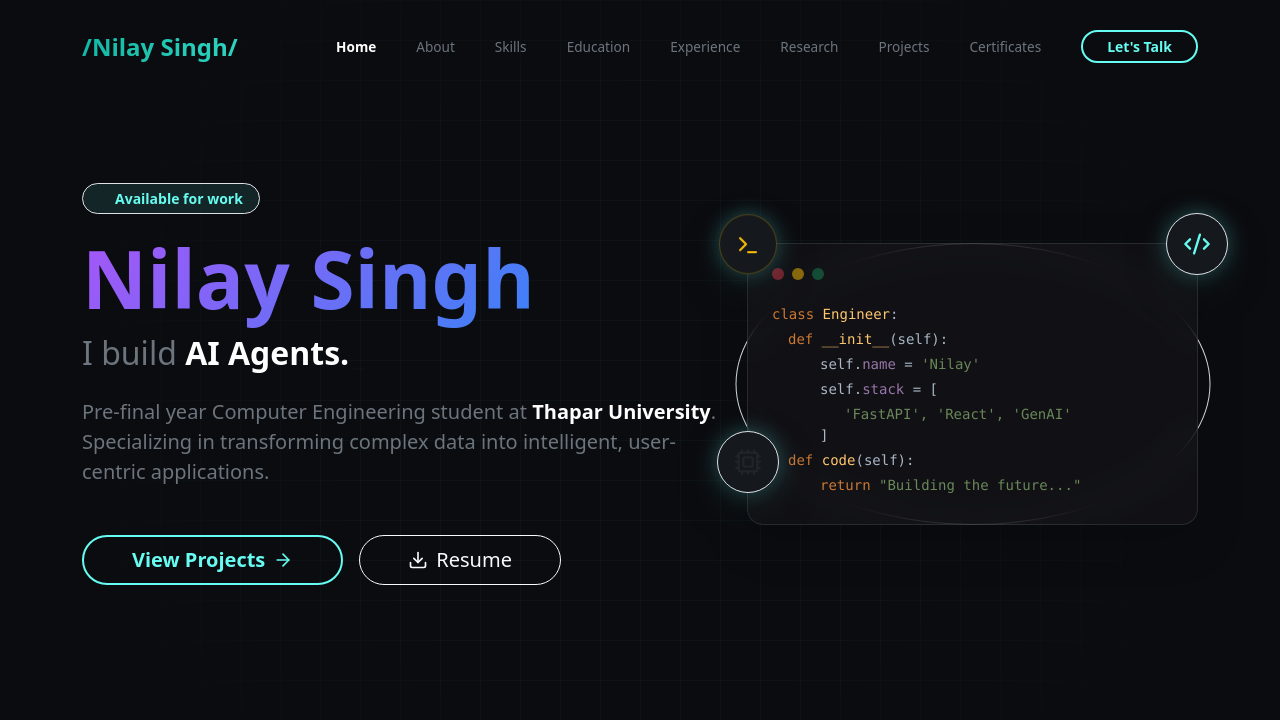
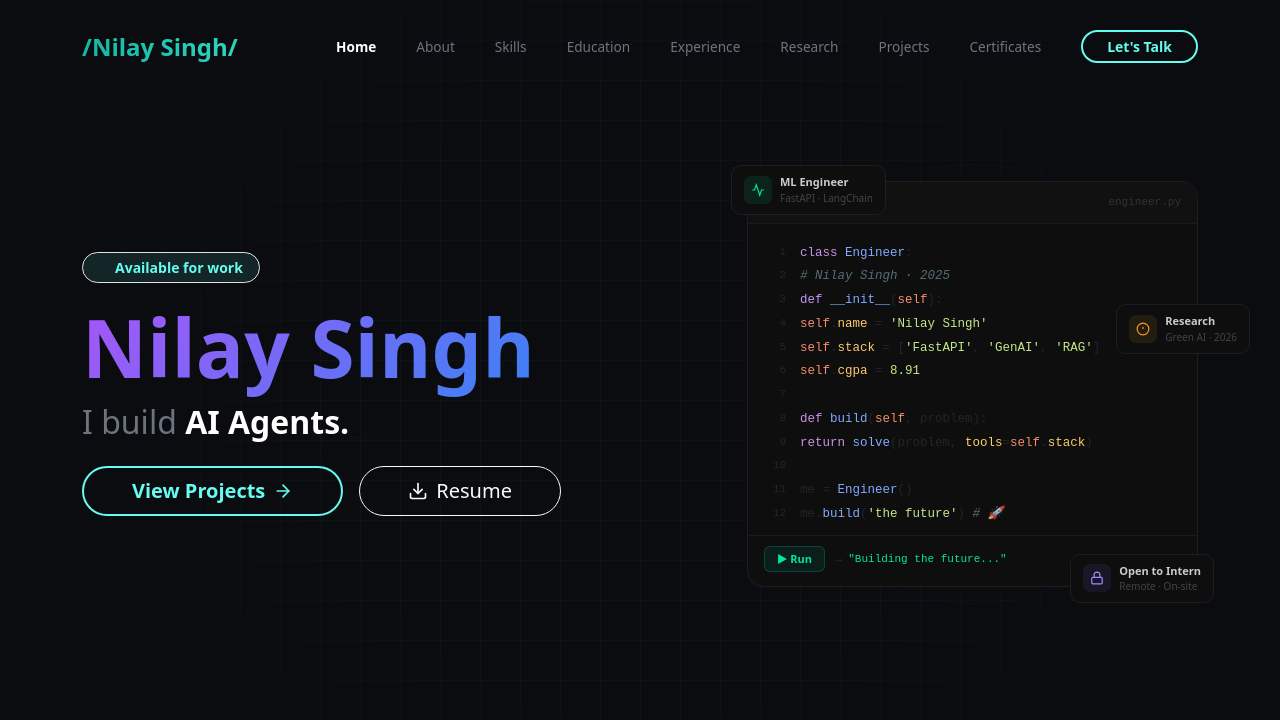
Before and after one commit to n1lays1ngh/Portfolio-Website, a React (Vite) app: page / in a window 1280 px wide. Shown: the top 720 px of the page. Built offline with nearby package versions, Linux system fonts and the light colour scheme.

Commit message:
Updated the hero and about sections

```diff
--- a/src/components/About.jsx
+++ b/src/components/About.jsx
@@ -1,76 +1,162 @@
 import React from 'react';
-import { Download, ArrowRight } from 'lucide-react';
+import { ArrowRight, Download } from 'lucide-react';
 import { DATA } from '../data';
 
+const s = {
+  section: { background: '#0a0a0a', padding: '100px 0', width: '100%' },
+  container: { maxWidth: '1300px', margin: '0 auto', padding: '0 24px' },
+  grid: { display: 'grid', gridTemplateColumns: '1fr 1fr', gap: '5rem', alignItems: 'center' },
+
+  // Left
+  eyebrow: { display: 'inline-flex', alignItems: 'center', gap: '10px', fontSize: '11px', fontWeight: 700, letterSpacing: '0.15em', textTransform: 'uppercase', color: '#00e5a0', marginBottom: '1.2rem' },
+  eyebrowLine: { width: '28px', height: '1.5px', background: '#00e5a0', display: 'inline-block' },
+  headline: { fontSize: '38px', fontWeight: 800, color: '#fff', lineHeight: 1.2, marginBottom: '1.4rem' },
+  gradientSpan: { background: 'linear-gradient(90deg, #7c6fff, #00e5a0)', WebkitBackgroundClip: 'text', WebkitTextFillColor: 'transparent', backgroundClip: 'text' },
+  bodyText: { fontSize: '14px', color: '#666', lineHeight: 1.85, marginBottom: '1rem' },
+  strong: { color: '#aaa', fontWeight: 600 },
+  divider: { width: '40px', height: '2px', background: '#1e1e1e', margin: '1.4rem 0' },
+
+  // Stats
+  statRow: { display: 'grid', gridTemplateColumns: 'repeat(3, 1fr)', gap: '10px', marginBottom: '1.8rem' },
+  statBox: { background: '#131313', border: '1px solid #1e1e1e', borderRadius: '12px', padding: '14px 10px', textAlign: 'center' },
+  statNum: { fontSize: '22px', fontWeight: 800, color: '#fff', marginBottom: '3px' },
+  statAccent: { fontSize: '14px', color: '#00e5a0' },
+  statLabel: { fontSize: '10px', color: '#444', textTransform: 'uppercase', letterSpacing: '0.08em' },
+
+  // Buttons
+  btnRow: { display: 'flex', alignItems: 'center', gap: '16px', flexWrap: 'wrap', marginBottom: '1.4rem' },
+  btnPrimary: { display: 'inline-flex', alignItems: 'center', gap: '8px', background: '#00e5a0', color: '#0a0a0a', fontSize: '13px', fontWeight: 700, padding: '11px 24px', borderRadius: '30px', textDecoration: 'none', border: 'none', cursor: 'pointer' },
+  btnGhost: { display: 'inline-flex', alignItems: 'center', gap: '8px', color: '#555', fontSize: '13px', fontWeight: 500, textDecoration: 'none', background: 'none', border: 'none', cursor: 'pointer' },
+
+  // Skill tags
+  tagRow: { display: 'flex', flexWrap: 'wrap', gap: '6px' },
+  tag: { fontSize: '11px', padding: '4px 10px', borderRadius: '20px', background: '#131313', color: '#666', border: '1px solid #1e1e1e' },
+
+  // Right / image
+  imgWrap: { position: 'relative', maxWidth: '380px', margin: '0 auto' },
+  imgDeco1: { position: 'absolute', top: '20px', left: '20px', right: '-20px', bottom: '-20px', border: '1px solid rgba(0,229,160,0.12)', borderRadius: '20px', zIndex: 1 },
+  imgDeco2: { position: 'absolute', top: '40px', left: '40px', right: '-40px', bottom: '-40px', border: '1px solid rgba(124,111,255,0.08)', borderRadius: '20px', zIndex: 0 },
+  imgFrame: { borderRadius: '20px', overflow: 'hidden', aspectRatio: '4/5', background: '#131313', border: '1px solid #1e1e1e', position: 'relative', zIndex: 2 },
+  img: { width: '100%', height: '100%', objectFit: 'cover', display: 'block' },
+
+  // Floating cards
+  floatCard: { position: 'absolute', zIndex: 4, background: '#131313', border: '1px solid #232323', borderRadius: '12px', padding: '10px 14px', display: 'flex', alignItems: 'center', gap: '10px' },
+  floatTL: { top: '-18px', left: '-18px' },
+  floatBR: { bottom: '-18px', right: '-18px' },
+  fcIconGreen: { width: '34px', height: '34px', borderRadius: '8px', background: 'rgba(0,229,160,0.1)', color: '#00e5a0', display: 'flex', alignItems: 'center', justifyContent: 'center', flexShrink: 0 },
+  fcIconPurple: { width: '34px', height: '34px', borderRadius: '8px', background: 'rgba(124,111,255,0.1)', color: '#9d8fff', display: 'flex', alignItems: 'center', justifyContent: 'center', flexShrink: 0 },
+  fcLabel: { fontSize: '11px', fontWeight: 700, color: '#fff', marginBottom: '2px' },
+  fcSub: { fontSize: '10px', color: '#555' },
+};
+
+const STATS = [
+  { num: '8.91', accent: '/10', label: 'CGPA' },
+  {num:'2804',accent:' AIR',label:'GATE 2026 DA RANK'},
+  { num: '9',    accent: '+',   label: 'Projects' },
+  { num: '1',    accent: '+',   label: 'Research paper' },
+];
+
+const TAGS = ['Python', 'Machine Learning', 'FastAPI', 'LangChain', 'RAG Systems', 'NLP', 'Deep Learning'];
+
 const About = () => (
-  <section id="about" className="bg-dark-section py-6">
-    <div className="container">
-      <div className="row align-items-center gx-5">
+  <section id="about" style={s.section}>
+    <div style={s.container}>
+      <div style={s.grid}>
 
-        {/* LEFT: Text Content */}
-        <div className="col-lg-6 mb-5 mb-lg-0 order-2 order-lg-1">
-          <div className="d-inline-block mb-3">
-            <span className="text-teal fw-bold text-uppercase tracking-wide small border-bottom border-teal pb-1">
-              About Me
-            </span>
+        {/* ── LEFT ── */}
+        <div>
+          <div style={s.eyebrow}>
+            <span style={s.eyebrowLine} />
+            About Me
           </div>
 
-          <h2 className="display-5 fw-bold text-white mb-4">
-            Engineering the Future with <br />
-            <span className="text-gradient-purple-blue">Code & Data</span>
+          <h2 style={s.headline}>
+            Engineering the Future<br />
+            with <span style={s.gradientSpan}>Code &amp; Data</span>
           </h2>
 
-          <p className="text-secondary lead mb-4" style={{ fontSize: '1.1rem', lineHeight: '1.8' }}>
-            I am a pre-final year Computer Engineering undergraduate at <strong className="text-white">Thapar Institute of Engineering and Technology</strong>, driven by a passion for solving complex problems and building impactful solutions.
+          <p style={s.bodyText}>
+            Pre-final year Computer Engineering undergraduate at{' '}
+            <strong style={s.strong}>Thapar Institute of Engineering and Technology, Patiala</strong>{' '}
+            — driven by a passion for building things that actually matter.
+          </p>
+          <p style={s.bodyText}>
+            I specialize in machine learning, NLP, and backend development using FastAPI.
+            Experience is my best teacher — I learn from every challenge, whether it's a
+            breakthrough or a setback. I actively explore emerging technologies to grow
+            both personally and professionally.
           </p>
 
-          <p className="text-secondary mb-5" style={{ lineHeight: '1.7' }}>
-            With a solid foundation in Python, I specialize in machine learning, NLP, and backend development using FastAPI. I believe that experience is the best teacher, and I constantly strive to learn from every challenge—whether it's a success or a setback. Beyond academics, I actively explore emerging technologies to grow both personally and professionally.
-          </p>
+          <div style={s.divider} />
 
-          <div className="d-flex gap-3">
-            {/* <a
-              href="/resume.pdf"
-              download="Nilay_Singh_Resume.pdf"
-              className="btn btn-teal rounded-pill px-4 py-2 d-inline-flex align-items-center gap-2"
-            >
-              Download CV <Download size={18} />
-            </a> */}
+          {/* Stats */}
+          <div style={s.statRow}>
+            {STATS.map((st, i) => (
+              <div key={i} style={s.statBox}>
+                <div style={s.statNum}>
+                  {st.num}<span style={s.statAccent}>{st.accent}</span>
+                </div>
+                <div style={s.statLabel}>{st.label}</div>
+              </div>
+            ))}
+          </div>
 
-            <a href="#contact" className="btn btn-link text-white text-decoration-none d-inline-flex align-items-center gap-2 group-hover-move">
-              Let's Talk <ArrowRight size={18} className="transition-transform" />
+          {/* Buttons */}
+          <div style={s.btnRow}>
+            <a href="#contact" style={s.btnPrimary}>
+              Let's Talk <ArrowRight size={15} />
             </a>
+            <a href="/resume.pdf" download="Nilay_Singh_Resume.pdf" style={s.btnGhost}>
+              <Download size={14} /> Download CV
+            </a>
+          </div>
+
+          {/* Tags */}
+          <div style={s.tagRow}>
+            {TAGS.map((tag, i) => (
+              <span key={i} style={s.tag}>{tag}</span>
+            ))}
           </div>
         </div>
 
-        {/* RIGHT: Image Content */}
-        <div className="col-lg-6 order-1 order-lg-2 mb-5 mb-lg-0">
-          <div className="position-relative mx-auto" style={{ maxWidth: '450px' }}>
-            {/* Main Image */}
-            <div className="ratio ratio-1x1 rounded-4 overflow-hidden shadow-lg position-relative z-2 border border-secondary border-opacity-10">
-              <img
-                src={DATA.about.img}
-                alt="Nilay Singh"
-                className="object-fit-cover w-100 h-100 transition-transform hover-scale"
-              />
+        {/* ── RIGHT ── */}
+        <div>
+          <div style={s.imgWrap}>
+            <div style={s.imgDeco1} />
+            <div style={s.imgDeco2} />
+
+            {/* Top-left card */}
+            <div style={{ ...s.floatCard, ...s.floatTL }}>
+              <div style={s.fcIconGreen}>
+                <svg width="16" height="16" viewBox="0 0 24 24" fill="none" stroke="currentColor" strokeWidth="2" strokeLinecap="round" strokeLinejoin="round">
+                  <polyline points="22 12 18 12 15 21 9 3 6 12 2 12"/>
+                </svg>
+              </div>
+              <div>
+                <div style={s.fcLabel}>8.91 CGPA</div>
+                <div style={s.fcSub}>Thapar University</div>
+              </div>
             </div>
 
-            {/* Decorative Background Elements */}
-            <div className="position-absolute top-0 start-0 w-100 h-100 border border-teal rounded-4 z-1"
-                 style={{ transform: 'translate(20px, 20px)', opacity: 0.5 }}></div>
+            {/* Image */}
+            <div style={s.imgFrame}>
+              <img src={DATA.about.img} alt="Nilay Singh" style={s.img} />
+            </div>
 
-            {/* Floating Badge */}
-            {/* <div className="position-absolute bottom-0 end-0 z-3 bg-dark-card p-3 rounded-3 shadow-lg border border-secondary border-opacity-25 mb-4 me-n4 d-none d-md-block">
-              <div className="d-flex align-items-center gap-3">
-                <div className="bg-teal-light p-2 rounded-circle text-teal">
-                  <span className="fw-bold fs-4">2+</span>
-                </div>
-                <div className="text-white lh-1 text-start">
-                  <div className="fw-bold">Years of</div>
-                  <div className="small text-secondary">Experience</div>
-                </div>
+            {/* Bottom-right card */}
+            <div style={{ ...s.floatCard, ...s.floatBR }}>
+              <div style={s.fcIconPurple}>
+                <svg width="16" height="16" viewBox="0 0 24 24" fill="none" stroke="currentColor" strokeWidth="2" strokeLinecap="round" strokeLinejoin="round">
+                  <path d="M14 2H6a2 2 0 0 0-2 2v16a2 2 0 0 0 2 2h12a2 2 0 0 0 2-2V8z"/>
+                  <polyline points="14 2 14 8 20 8"/>
+                </svg>
               </div>
-            </div> */}
+              <div>
+                <div style={s.fcLabel}>Research Paper</div>
+                <div style={s.fcSub}>Green AI · In progress</div>
+              </div>
+            </div>
+
           </div>
         </div>
 
--- a/src/components/Education.jsx
+++ b/src/components/Education.jsx
@@ -4,7 +4,7 @@ import { DATA } from '../data';
 
 const s = {
   section: { background: '#0a0a0a', padding: '80px 0', width: '100%' },
-  container: { maxWidth: '860px', margin: '0 auto', padding: '0 24px' },
+  container: { maxWidth: '1100px', margin: '0 auto', padding: '0 24px' },
   eyebrow: { fontSize: '11px', fontWeight: 700, letterSpacing: '0.15em', textTransform: 'uppercase', color: '#00e5a0', marginBottom: '6px', display: 'block' },
   title: { fontSize: '32px', fontWeight: 700, color: '#fff', marginBottom: '6px' },
   sub: { fontSize: '14px', color: '#555', marginBottom: '40px' },
--- a/src/components/Experience.jsx
+++ b/src/components/Experience.jsx
@@ -17,7 +17,7 @@ const s = {
     width: '100%',
   },
   container: {
-    maxWidth: '860px',
+    maxWidth: '1100px',
     margin: '0 auto',
     padding: '0 24px',
   },
--- a/src/components/Hero.jsx
+++ b/src/components/Hero.jsx
@@ -3,6 +3,8 @@ import { Download, Code2, Terminal, Cpu, ArrowRight } from 'lucide-react';
 import { Typewriter } from 'react-simple-typewriter';
 import { motion } from 'framer-motion';
 import { DATA } from '../data';
+
+
 
 const Hero = () => {
   return (
@@ -55,12 +57,12 @@ const Hero = () => {
               </h2>
 
               {/* Bio */}
-              <div className="lead text-secondary mb-5 fs-5" style={{ maxWidth: '650px' }}>
+              {/* <div className="lead text-secondary mb-5 fs-5" style={{ maxWidth: '650px' }}>
                 <p className="mb-0">
                   Pre-final year Computer Engineering student at <span className="text-white fw-semibold">Thapar University</span>.
                   Specializing in transforming complex data into intelligent, user-centric applications.
                 </p>
-              </div>
+              </div> */}
 
               {/* Buttons */}
               <div className="d-flex flex-column flex-sm-row gap-3 justify-content-center justify-content-lg-start">
@@ -86,54 +88,87 @@ const Hero = () => {
               animate={{ opacity: 1, scale: 1 }}
               transition={{ duration: 0.8, delay: 0.2 }}
             >
-              {/* Glassmorphism Card */}
-              <div className="floating-card p-4 rounded-4 shadow-lg position-relative z-2 border border-secondary border-opacity-25"
-                   style={{
-                     background: 'rgba(20, 20, 25, 0.7)',
-                     backdropFilter: 'blur(12px)'
-                   }}>
+              <div style={{ position: 'relative' }}>
 
-                {/* Window Controls */}
-                <div className="d-flex gap-2 mb-4 opacity-50">
-                  <div className="rounded-circle bg-danger" style={{width:12, height:12}}></div>
-                  <div className="rounded-circle bg-warning" style={{width:12, height:12}}></div>
-                  <div className="rounded-circle bg-success" style={{width:12, height:12}}></div>
-                </div>
+                {/* Rings */}
+                <div style={{ position: 'absolute', width: '320px', height: '320px', top: '50%', left: '50%', transform: 'translate(-50%, -50%)', borderRadius: '50%', border: '1px solid rgba(0,229,160,0.06)', zIndex: 1, pointerEvents: 'none' }} />
+                <div style={{ position: 'absolute', width: '440px', height: '440px', top: '50%', left: '50%', transform: 'translate(-50%, -50%)', borderRadius: '50%', border: '1px solid rgba(124,111,255,0.04)', zIndex: 1, pointerEvents: 'none' }} />
 
-                {/* Python Code Snippet */}
-                <div className="font-monospace small" style={{ color: '#a9b7c6' }}>
-                  <div className="mb-1"><span style={{ color: '#cc7832' }}>class</span> <span style={{ color: '#ffc66d' }}>Engineer</span>:</div>
-                  <div className="mb-1 ps-3"><span style={{ color: '#cc7832' }}>def</span> <span style={{ color: '#ffc66d' }}>__init__</span>(self):</div>
-                  <div className="mb-1 ps-5">self.<span style={{ color: '#9876aa' }}>name</span> = <span style={{ color: '#6a8759' }}>'Nilay'</span></div>
-                  <div className="mb-1 ps-5">self.<span style={{ color: '#9876aa' }}>stack</span> = [</div>
-                  <div className="ps-5 ms-4" style={{ color: '#6a8759' }}>'FastAPI', 'React', 'GenAI'</div>
-                  <div className="mb-1 ps-5">]</div>
-                  <div className="mb-1 ps-3"><span style={{ color: '#cc7832' }}>def</span> <span style={{ color: '#ffc66d' }}>code</span>(self):</div>
-                  <div className="mb-1 ps-5"><span style={{ color: '#cc7832' }}>return</span> <span style={{ color: '#6a8759' }}>"Building the future..."</span></div>
-                </div>
-
-                {/* Orbiting Icons */}
-                <div className="position-absolute top-0 start-100 translate-middle floating-icon" style={{animationDelay: '0s'}}>
-                  <div className="bg-dark-card p-3 rounded-circle border border-teal border-opacity-25 shadow-lg glow-teal">
-                    <Code2 className="text-teal" size={28} />
+                {/* Chip — top left */}
+                <div style={{ position: 'absolute', top: '-16px', left: '-16px', zIndex: 3, background: '#0e0e0e', border: '1px solid #1e1e1e', borderRadius: '10px', padding: '8px 12px', display: 'flex', alignItems: 'center', gap: '8px' }}>
+                  <div style={{ width: '28px', height: '28px', borderRadius: '7px', background: 'rgba(0,229,160,0.1)', color: '#00e5a0', display: 'flex', alignItems: 'center', justifyContent: 'center' }}>
+                    <svg width="14" height="14" viewBox="0 0 24 24" fill="none" stroke="currentColor" strokeWidth="2"><polyline points="22 12 18 12 15 21 9 3 6 12 2 12"/></svg>
+                  </div>
+                  <div>
+                    <div style={{ fontSize: '11px', fontWeight: 700, color: '#ccc' }}>ML Engineer</div>
+                    <div style={{ fontSize: '10px', color: '#444' }}>FastAPI · LangChain</div>
                   </div>
                 </div>
 
-                <div className="position-absolute bottom-0 start-0 translate-middle floating-icon" style={{animationDelay: '1.5s'}}>
-                  <div className="bg-dark-card p-3 rounded-circle border border-purple border-opacity-25 shadow-lg glow-purple">
-                    <Cpu className="text-purple" size={28} />
+                {/* Chip — right middle */}
+                <div style={{ position: 'absolute', top: '50%', right: '-52px', transform: 'translateY(-80px)', zIndex: 3, background: '#0e0e0e', border: '1px solid #1e1e1e', borderRadius: '10px', padding: '8px 12px', display: 'flex', alignItems: 'center', gap: '8px' }}>
+                  <div style={{ width: '28px', height: '28px', borderRadius: '7px', background: 'rgba(239,159,39,0.1)', color: '#ef9f27', display: 'flex', alignItems: 'center', justifyContent: 'center' }}>
+                    <svg width="14" height="14" viewBox="0 0 24 24" fill="none" stroke="currentColor" strokeWidth="2"><circle cx="12" cy="12" r="10"/><line x1="12" y1="8" x2="12" y2="12"/><line x1="12" y1="16" x2="12.01" y2="16"/></svg>
+                  </div>
+                  <div>
+                    <div style={{ fontSize: '11px', fontWeight: 700, color: '#ccc' }}>Research</div>
+                    <div style={{ fontSize: '10px', color: '#444' }}>Green AI · 2026</div>
                   </div>
                 </div>
 
-                 <div className="position-absolute top-0 start-0 translate-middle floating-icon" style={{animationDelay: '3s'}}>
-                  <div className="bg-dark-card p-3 rounded-circle border border-warning border-opacity-25 shadow-lg">
-                    <Terminal className="text-warning" size={24} />
+                {/* Chip — bottom right */}
+                <div style={{ position: 'absolute', bottom: '-16px', right: '-16px', zIndex: 3, background: '#0e0e0e', border: '1px solid #1e1e1e', borderRadius: '10px', padding: '8px 12px', display: 'flex', alignItems: 'center', gap: '8px' }}>
+                  <div style={{ width: '28px', height: '28px', borderRadius: '7px', background: 'rgba(124,111,255,0.1)', color: '#9d8fff', display: 'flex', alignItems: 'center', justifyContent: 'center' }}>
+                    <svg width="14" height="14" viewBox="0 0 24 24" fill="none" stroke="currentColor" strokeWidth="2"><rect x="3" y="11" width="18" height="11" rx="2"/><path d="M7 11V7a5 5 0 0 1 10 0v4"/></svg>
+                  </div>
+                  <div>
+                    <div style={{ fontSize: '11px', fontWeight: 700, color: '#ccc' }}>Open to Intern</div>
+                    <div style={{ fontSize: '10px', color: '#444' }}>Remote · On-site</div>
                   </div>
                 </div>
+
+                {/* Code Card */}
+                <div style={{ background: '#0e0e0e', border: '1px solid #1e1e1e', borderRadius: '16px', overflow: 'hidden', position: 'relative', zIndex: 2 }}>
+
+                  {/* Title bar */}
+                  <div style={{ display: 'flex', alignItems: 'center', gap: '8px', padding: '12px 16px', borderBottom: '1px solid #1a1a1a', background: '#111' }}>
+                    <div style={{ width: '11px', height: '11px', borderRadius: '50%', background: '#ff5f57' }} />
+                    <div style={{ width: '11px', height: '11px', borderRadius: '50%', background: '#ffbd2e' }} />
+                    <div style={{ width: '11px', height: '11px', borderRadius: '50%', background: '#28ca42' }} />
+                    <span style={{ fontSize: '11px', color: '#333', marginLeft: 'auto', fontFamily: 'monospace' }}>engineer.py</span>
+                  </div>
+
+                  {/* Code body */}
+                  <div style={{ padding: '18px 20px 8px', fontFamily: "'Fira Code', 'Cascadia Code', monospace", fontSize: '12.5px', lineHeight: 1.9 }}>
+                    {[
+                      <><span style={{color:'#c792ea'}}>class</span> <span style={{color:'#82aaff'}}>Engineer</span>:</>,
+                      <><span style={{color:'#546e7a',fontStyle:'italic'}}>  # Nilay Singh · 2025</span></>,
+                      <>  <span style={{color:'#c792ea'}}>def</span> <span style={{color:'#82aaff'}}>__init__</span>(<span style={{color:'#f78c6c'}}>self</span>):</>,
+                      <>    <span style={{color:'#f78c6c'}}>self</span>.<span style={{color:'#ffcb6b'}}>name</span>  = <span style={{color:'#c3e88d'}}>'Nilay Singh'</span></>,
+                      <>    <span style={{color:'#f78c6c'}}>self</span>.<span style={{color:'#ffcb6b'}}>stack</span> = [<span style={{color:'#c3e88d'}}>'FastAPI'</span>, <span style={{color:'#c3e88d'}}>'GenAI'</span>, <span style={{color:'#c3e88d'}}>'RAG'</span>]</>,
+                      <>    <span style={{color:'#f78c6c'}}>self</span>.<span style={{color:'#ffcb6b'}}>cgpa</span>  = <span style={{color:'#c3e88d'}}>8.91</span></>,
+                      <>&nbsp;</>,
+                      <>  <span style={{color:'#c792ea'}}>def</span> <span style={{color:'#82aaff'}}>build</span>(<span style={{color:'#f78c6c'}}>self</span>, problem):</>,
+                      <>    <span style={{color:'#c792ea'}}>return</span> <span style={{color:'#82aaff'}}>solve</span>(problem, <span style={{color:'#ffcb6b'}}>tools</span>=<span style={{color:'#f78c6c'}}>self</span>.<span style={{color:'#ffcb6b'}}>stack</span>)</>,
+                      <>&nbsp;</>,
+                      <>me = <span style={{color:'#82aaff'}}>Engineer</span>()</>,
+                      <>me.<span style={{color:'#82aaff'}}>build</span>(<span style={{color:'#c3e88d'}}>'the future'</span>) <span style={{color:'#546e7a',fontStyle:'italic'}}># 🚀</span></>,
+                    ].map((line, i) => (
+                      <div key={i} style={{ display: 'flex', gap: '14px' }}>
+                        <span style={{ color: '#252525', minWidth: '18px', textAlign: 'right', fontSize: '11px', userSelect: 'none' }}>{i + 1}</span>
+                        <span>{line}</span>
+                      </div>
+                    ))}
+                  </div>
+
+                  {/* Footer */}
+                  <div style={{ padding: '10px 16px 14px', borderTop: '1px solid #1a1a1a', display: 'flex', alignItems: 'center', gap: '10px' }}>
+                    <span style={{ fontSize: '11px', fontWeight: 700, color: '#00e5a0', background: 'rgba(0,229,160,0.08)', border: '1px solid rgba(0,229,160,0.2)', borderRadius: '6px', padding: '4px 12px', cursor: 'pointer' }}>▶ Run</span>
+                    <span style={{ fontSize: '11px', color: '#333', fontFamily: 'monospace' }}>→ <span style={{ color: '#00e5a0' }}>"Building the future..."</span></span>
+                  </div>
+
+                </div>
               </div>
-
-              {/* Background Ring */}
-              <div className="position-absolute top-50 start-50 translate-middle w-100 h-100 border border-teal opacity-10 rounded-circle" style={{zIndex: -1, transform: 'scale(1.2)'}}></div>
             </motion.div>
           </div>
 
```
